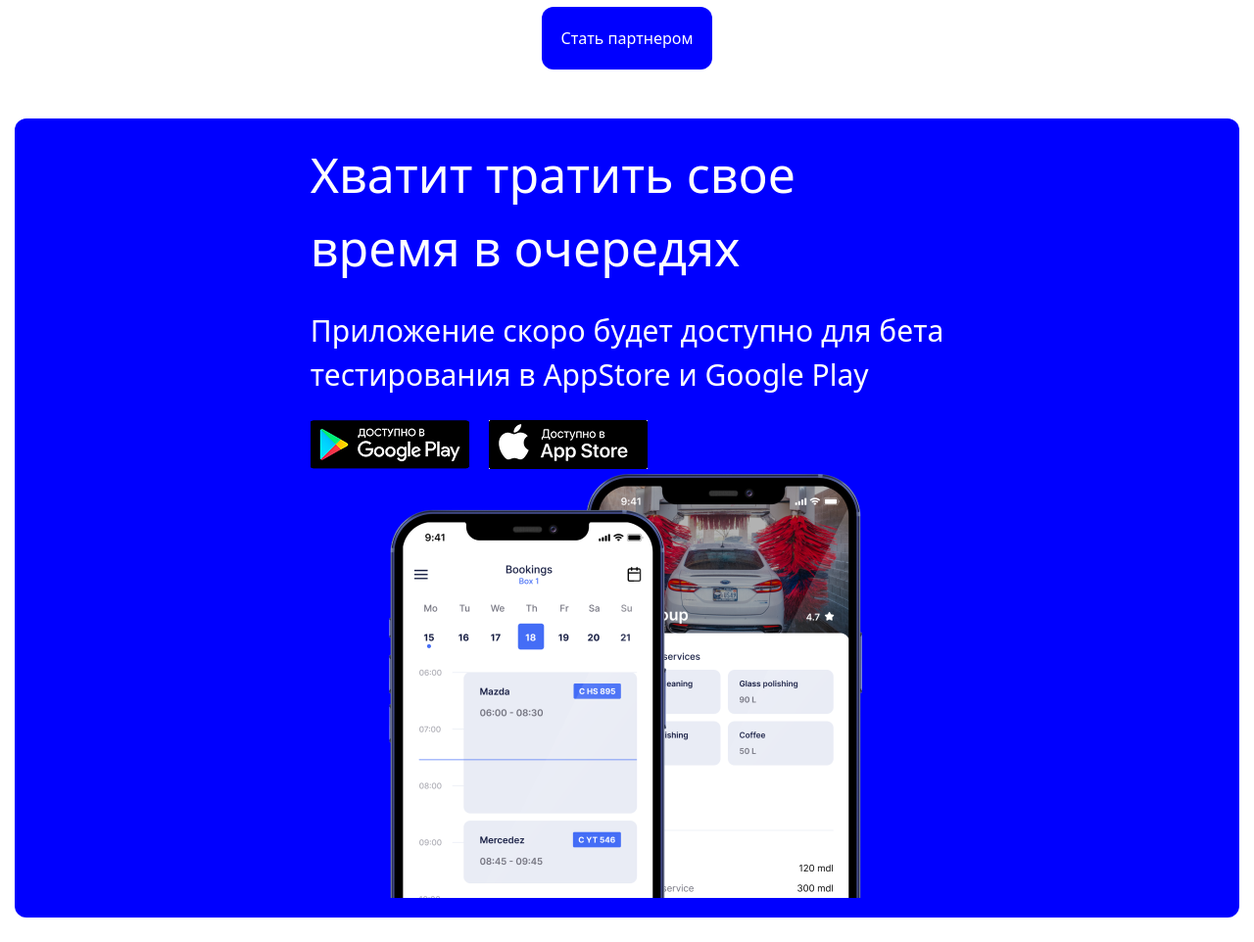
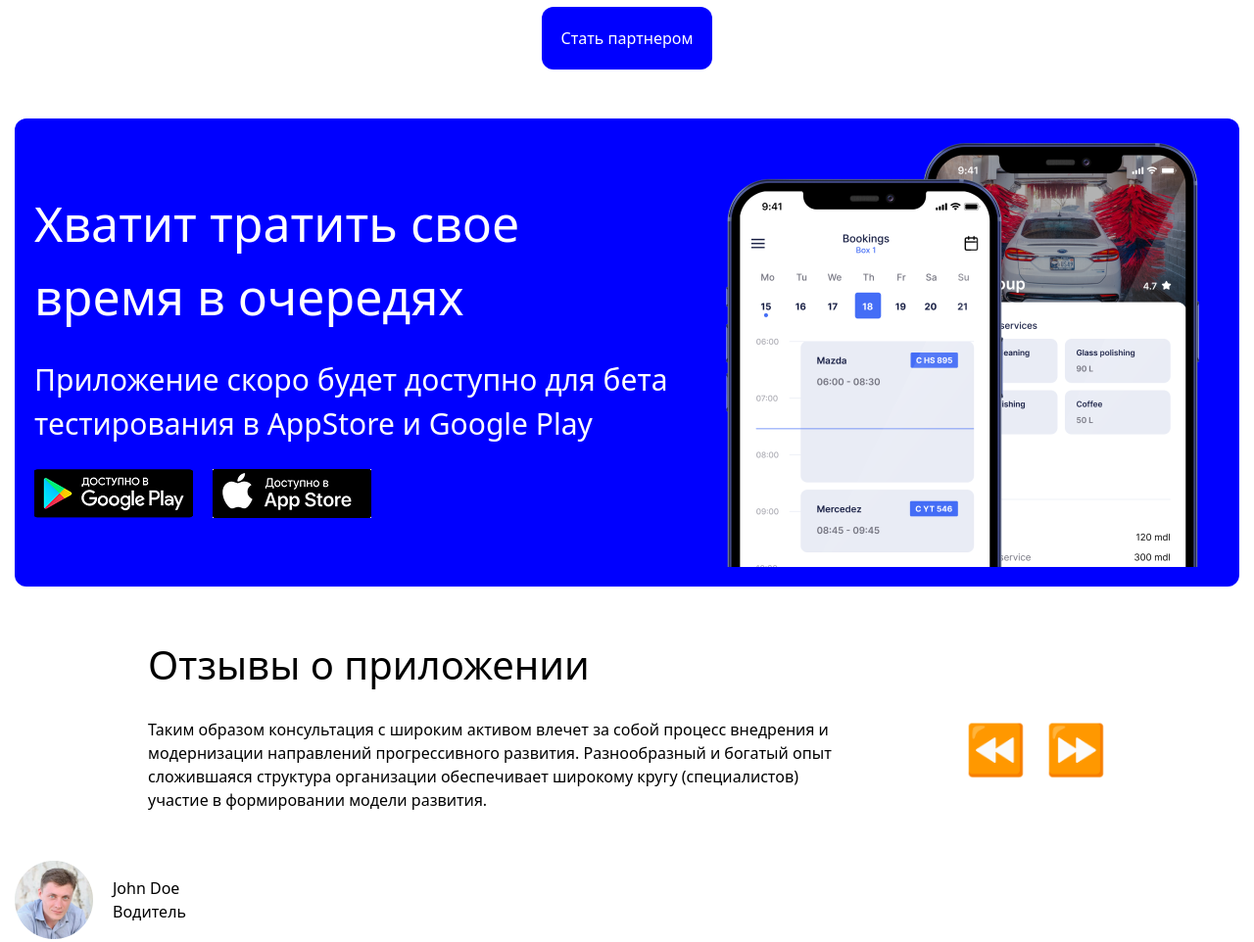
Before and after one commit to shokirovsh01/hw9, a website: page index.html in a window 1280 px wide. Shown: the part 1980-2942 px from the top of the page at 98% size. Drawn offline with Linux system fonts and the light colour scheme.

Commit message:
complate

```diff
--- a/index.html
+++ b/index.html
@@ -130,7 +130,7 @@
     <button class="mt-[50px]  w-[40%] bg-[blue] p-5   text-[white] rounded-xl ">Стать партнером</button>
 </div>
 
-<header class="flex justify-between items-center mt-[50px] bg-[blue] text-[white] p-5 max-w-[1250px] m-auto rounded-xl flex-col">
+<header class="flex justify-between items-center mt-[50px] bg-[blue] text-[white] p-5 max-w-[1250px] m-auto rounded-xl flex-col lg:flex-row">
 
     <div class="text-center lg:text-start">
 <h1 class="text-[50px]">Хватит тратить свое <br>
```
